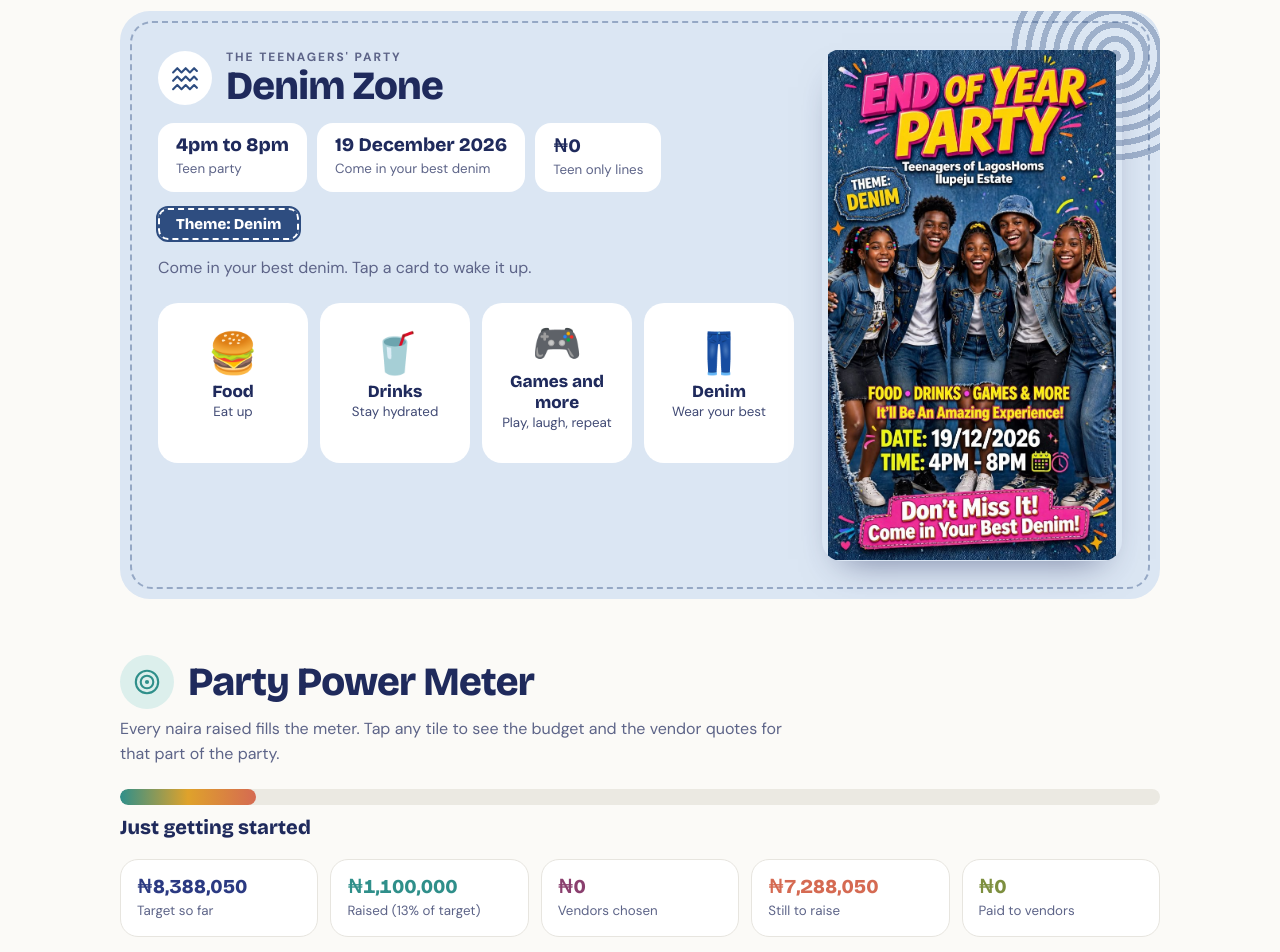
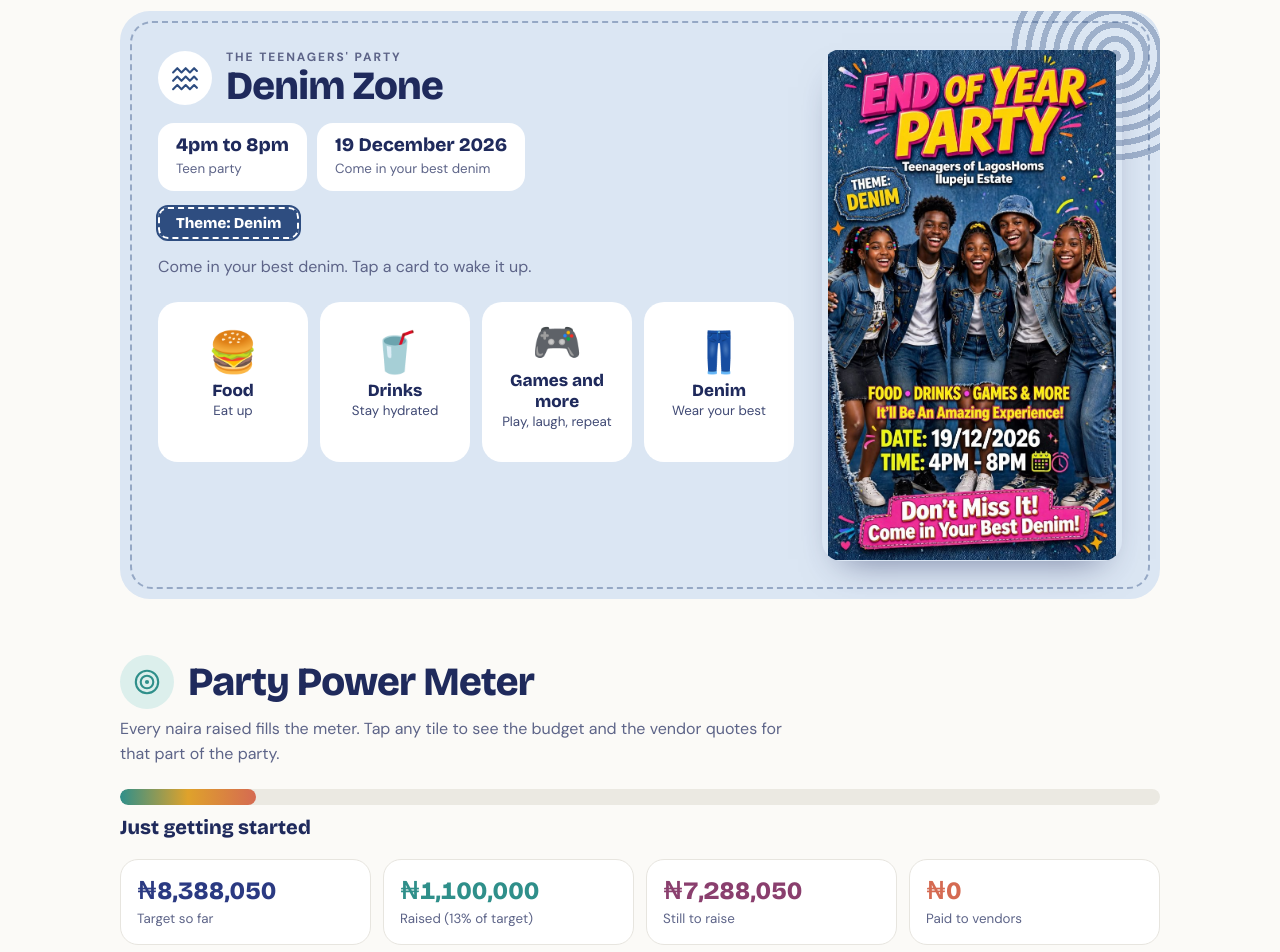
Before and after one commit to praisedam/lhis-adire-vibes, a plain HTML site: page index.html in a window 1280 px wide. Shown: the part 2540-3492 px from the top of the page. Drawn offline with nearby package versions, Linux system fonts and the light colour scheme.

Commit message:
Removed the vendor chosen box

```diff
--- a/index.html
+++ b/index.html
@@ -242,7 +242,7 @@ input,select{font:inherit;padding:9px 12px;border-radius:12px;border:1.5px solid
 
 <section id="teens"><div class="panel den"><div class="pn"><div>
 <div class="sh"><span class="bd" style="background:#fff"><svg class="ic"><use href="#m-zig"/></svg></span><div><div class="kick" data-t="teens_kick"></div><h2 data-t="teens_h2"></h2></div></div>
-<div class="when"><div><b data-t="time_teens"></b><small data-t="teens_when_small"></small></div><div><b data-t="party_date"></b><small data-t="teens_when2"></small></div><div><b id="tb">₦0</b><small id="ts"></small></div></div>
+<div class="when"><div><b data-t="time_teens"></b><small data-t="teens_when_small"></small></div><div><b data-t="party_date"></b><small data-t="teens_when2"></small></div></div>
 <p style="margin:0 0 16px"><span class="patch" data-t="teens_patch"></span></p>
 <p class="lead" style="margin-top:0" data-t="teens_lead"></p>
 <div class="acts" id="acts-t"></div>
@@ -301,12 +301,12 @@ const T=total(),R=raised(),pc=T?Math.min(100,R/T*100):0;
 $("mt").style.width=pc+"%";
 $("lvl").textContent=tx(pc>=100?"lvl_100":pc>=75?"lvl_75":pc>=50?"lvl_50":pc>=25?"lvl_25":"lvl_0");
 const S=secs.reduce((a,s)=>a+spent(s),0),P=secs.filter(s=>s.pending).length,PD=secs.reduce((a,s)=>a+paid(s),0);
-$("stats").innerHTML=`<div class="stat"><b>${N(T)}</b><small>${esc(tx("stat_target"))}</small></div><div class="stat"><b>${N(R)}</b><small>${esc(tx("stat_raised",{pct:pc.toFixed(0)}))}</small></div><div class="stat"><b>${N(S)}</b><small>${esc(tx("stat_vendors"))}</small></div><div class="stat"><b>${N(Math.abs(R-T))}</b><small>${esc(tx(R>=T?"stat_above":"stat_left"))}</small></div><div class="stat"><b>${N(PD)}</b><small>${esc(tx("stat_paid"))}</small></div>`;
+$("stats").innerHTML=`<div class="stat"><b>${N(T)}</b><small>${esc(tx("stat_target"))}</small></div><div class="stat"><b>${N(R)}</b><small>${esc(tx("stat_raised",{pct:pc.toFixed(0)}))}</small></div><div class="stat"><b>${N(Math.abs(R-T))}</b><small>${esc(tx(R>=T?"stat_above":"stat_left"))}</small></div><div class="stat"><b>${N(PD)}</b><small>${esc(tx("stat_paid"))}</small></div>`;
 $("filters").innerHTML=["all","adults","kids","teens","both"].map(k=>`<button class="fl" data-fl="${k}" aria-pressed="${flt===k}">${esc(tx("lbl_"+k))}</button>`).join("");
 const vis=secs.filter(s=>flt==="all"||(s.group||"both")===flt);
 $("tiles").innerHTML=vis.map(s=>{const sp=spent(s),p=s.budget?Math.min(100,sp/s.budget*100):0,pd=s.pending&&!s.budget;
 return`<button class="tile c${secs.indexOf(s)%6} ${pd?"pd":""}" data-id="${esc(s.id)}"><span class="em">${esc(s.emoji||"🎁")}</span><span class="tg">${GL[s.group]||GL.both}</span><h3>${esc(s.name)}</h3>${pd?`<span class="pend">${esc(tx("pending"))}</span>`:`<span class="amt">${N(s.budget)}</span><span class="meter"><i style="width:${p}%;transition:none"></i></span>`}${paid(s)?`<small style="position:relative;z-index:1;font-weight:700">Paid ${N(paid(s))} · Left ${N(Math.max(0,basis(s)-paid(s)))}</small>`:""}<small style="color:var(--mut);position:relative;z-index:1">${(s.quotes||[]).length?(s.quotes.length+" quote(s)"):tx("no_quotes")}</small></button>`}).join("")||`<div class="empty">Nothing here yet.</div>`;
-[["adults","ab","as","adults_box_label"],["kids","kb","ks","kids_box_label"],["teens","tb","ts","teens_box_label"]].forEach(([g,b,l,lk])=>{const lab=tx(lk);const x=grp(g).reduce((a,s)=>a+(+s.budget||0),0);$(b).textContent=N(x);$(l).textContent=T&&x?`${lab} (${(x/T*100).toFixed(0)}% of total)`:lab});
+[["adults","ab","as","adults_box_label"],["kids","kb","ks","kids_box_label"]].forEach(([g,b,l,lk])=>{const lab=tx(lk);const x=grp(g).reduce((a,s)=>a+(+s.budget||0),0);$(b).textContent=N(x);$(l).textContent=T&&x?`${lab} (${(x/T*100).toFixed(0)}% of total)`:lab});
 $("fl-adults").innerHTML=flyBox("adults","adults");$("fl-kids").innerHTML=flyBox("kids","children");$("fl-teens").innerHTML=flyBox("teens","teens");
 let a=-Math.PI/2,paths="";const r=100,c=110,live=secs.filter(s=>s.budget>0);
 live.forEach((s,i)=>{const f=s.budget/T,b=a+f*2*Math.PI*0.9999,L=f>.5?1:0;
```
Also changed, not shown: 1 other file.
